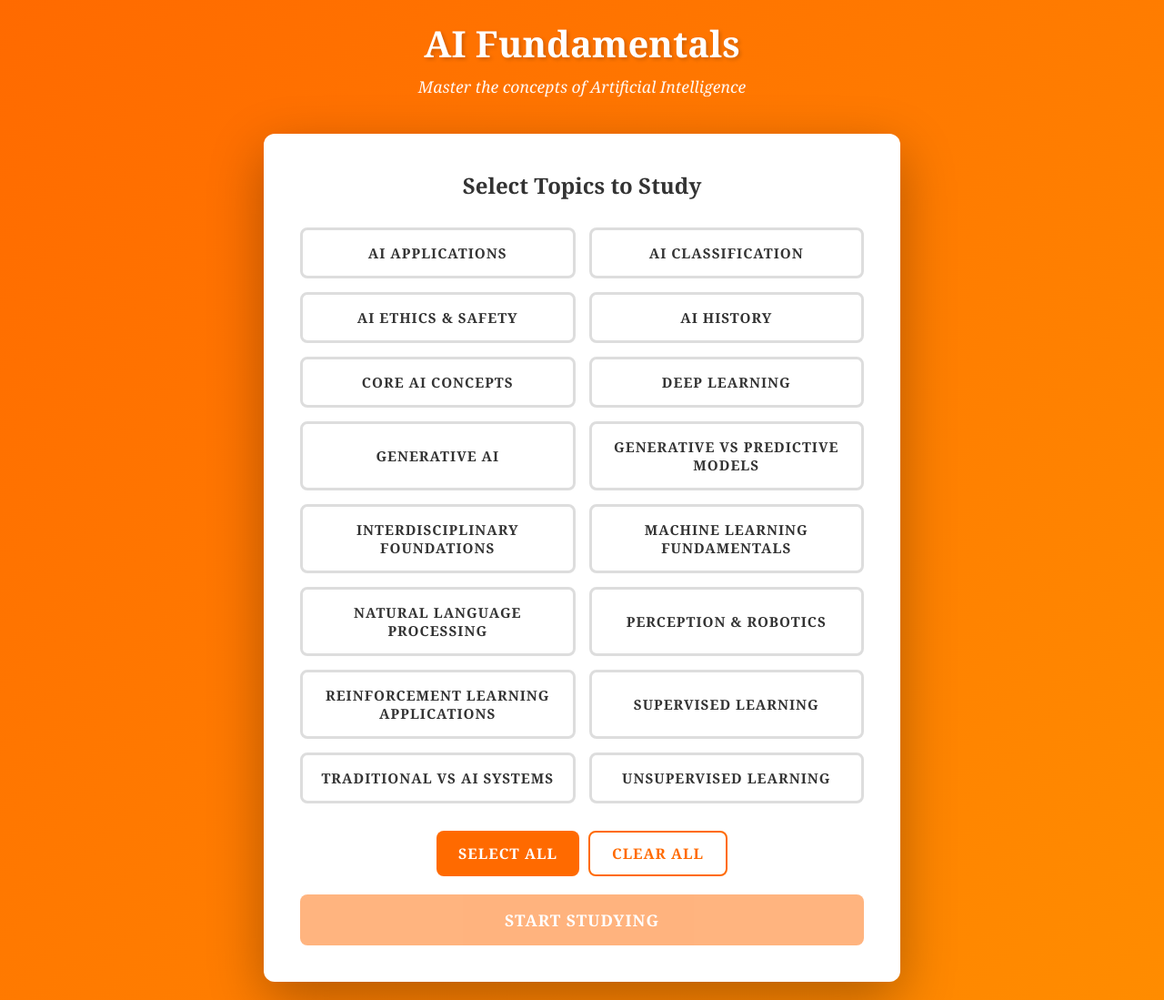
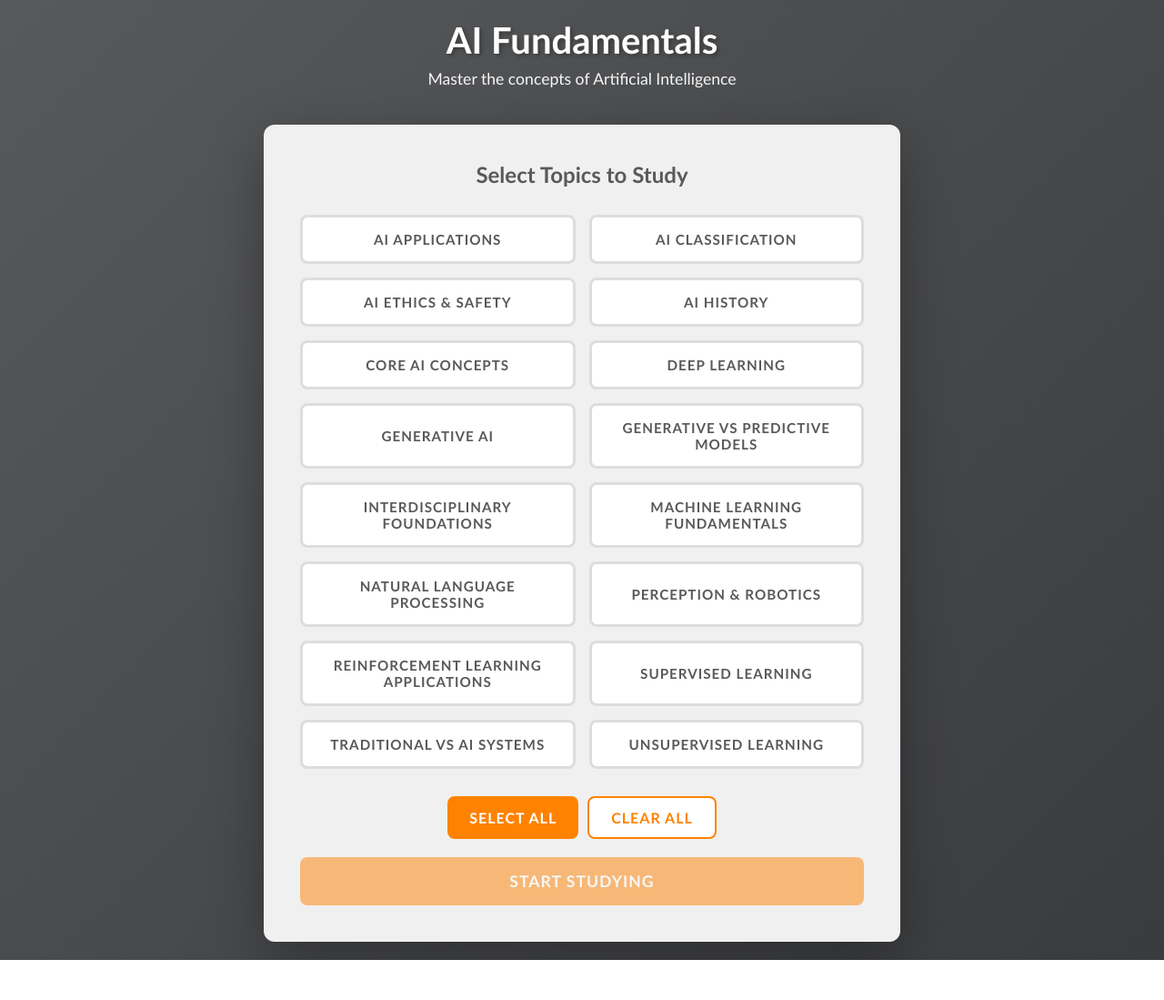
Before and after one commit to NahomKidane/flashcards-ai101, a plain HTML site: page index.html in a window 1280 px wide. Shown: the whole page at 91% size. After the commit the page ends 1055 px from the top, so only its background shows below. Drawn offline with Linux system fonts and the light colour scheme.

Commit message:
Update styles and fonts in index.html

```diff
--- a/index.html
+++ b/index.html
@@ -12,8 +12,8 @@
         }
 
         body {
-            font-family: 'Georgia', serif;
-            background: linear-gradient(135deg, #FF6A00 0%, #FF8C00 100%);
+            font-family: 'Calibri', 'Segoe UI', sans-serif;
+            background: linear-gradient(135deg, #58595B 0%, #3a3b3d 100%);
             min-height: 100vh;
             display: flex;
             align-items: center;
@@ -36,18 +36,20 @@
             font-size: 2.5em;
             font-weight: 700;
             margin-bottom: 8px;
-            text-shadow: 2px 2px 4px rgba(0, 0, 0, 0.2);
+            text-shadow: 2px 2px 4px rgba(0, 0, 0, 0.3);
+            font-family: 'Calibri', 'Segoe UI', sans-serif;
         }
 
         .header p {
             font-size: 1.1em;
             opacity: 0.95;
-            font-style: italic;
+            font-style: normal;
+            font-family: 'Calibri', 'Segoe UI', sans-serif;
         }
 
         /* Topic Selection Screen */
         .topic-selection {
-            background: white;
+            background: #F0F0F0;
             border-radius: 12px;
             padding: 40px;
             box-shadow: 0 20px 60px rgba(0, 0, 0, 0.3);
@@ -59,10 +61,10 @@
 
         .topic-title {
             font-size: 1.5em;
-            color: #333;
+            color: #58595B;
             margin-bottom: 30px;
             text-align: center;
-            font-weight: 600;
+            font-weight: 700;
         }
 
         .topics-grid {
@@ -78,24 +80,24 @@
             background: white;
             border-radius: 8px;
             cursor: pointer;
-            font-family: 'Georgia', serif;
+            font-family: 'Calibri', 'Segoe UI', sans-serif;
             font-size: 0.95em;
             font-weight: 600;
-            color: #333;
+            color: #58595B;
             transition: all 0.3s ease;
             text-align: center;
         }
 
         .topic-btn:hover {
-            border-color: #FF6A00;
+            border-color: #FF8200;
             background: #fff8f0;
             transform: translateY(-2px);
         }
 
         .topic-btn.selected {
-            background: #FF6A00;
+            background: #FF8200;
             color: white;
-            border-color: #FF6A00;
+            border-color: #FF8200;
         }
 
         .topic-controls {
@@ -105,30 +107,30 @@
         }
 
         .btn-select-all {
-            background: #FF6A00;
+            background: #FF8200;
             color: white;
             padding: 12px 24px;
             border: none;
             border-radius: 8px;
             cursor: pointer;
-            font-family: 'Georgia', serif;
+            font-family: 'Calibri', 'Segoe UI', sans-serif;
             font-weight: 600;
             transition: all 0.3s ease;
         }
 
         .btn-select-all:hover {
-            opacity: 0.9;
+            background: #E67E00;
             transform: translateY(-2px);
         }
 
         .btn-clear-all {
             background: white;
-            color: #FF6A00;
+            color: #FF8200;
             padding: 12px 24px;
-            border: 2px solid #FF6A00;
+            border: 2px solid #FF8200;
             border-radius: 8px;
             cursor: pointer;
-            font-family: 'Georgia', serif;
+            font-family: 'Calibri', 'Segoe UI', sans-serif;
             font-weight: 600;
             transition: all 0.3s ease;
         }
@@ -139,13 +141,13 @@
 
         .btn-start {
             width: 100%;
-            background: #FF6A00;
+            background: #FF8200;
             color: white;
             padding: 16px;
             border: none;
             border-radius: 8px;
             cursor: pointer;
-            font-family: 'Georgia', serif;
+            font-family: 'Calibri', 'Segoe UI', sans-serif;
             font-size: 1.1em;
             font-weight: 700;
             margin-top: 20px;
@@ -153,7 +155,7 @@
         }
 
         .btn-start:hover:not(:disabled) {
-            opacity: 0.9;
+            background: #E67E00;
             transform: translateY(-2px);
         }
 
@@ -228,7 +230,7 @@
         }
 
         .card-back {
-            background: linear-gradient(135deg, #FF6A00 0%, #FF8C00 100%);
+            background: linear-gradient(135deg, #FF8200 0%, #E67E00 100%);
             transform: rotateY(180deg);
         }
 
@@ -241,7 +243,7 @@
             text-transform: uppercase;
             letter-spacing: 2px;
             margin-bottom: 20px;
-            font-family: 'Segoe UI', Tahoma, Geneva, Verdana, sans-serif;
+            font-family: 'Calibri', 'Segoe UI', Tahoma, Geneva, Verdana, sans-serif;
             font-weight: 600;
         }
 
@@ -255,7 +257,7 @@
 
         .card-topic {
             font-size: 0.75em;
-            color: #FF6A00;
+            color: #FF8200;
             text-transform: uppercase;
             letter-spacing: 1px;
             margin-bottom: 10px;
@@ -270,7 +272,7 @@
         }
 
         .card-front .card-text {
-            color: #333;
+            color: #58595B;
         }
 
         .card-back .card-text {
@@ -290,7 +292,7 @@
             border: none;
             border-radius: 8px;
             cursor: pointer;
-            font-family: 'Georgia', serif;
+            font-family: 'Calibri', 'Segoe UI', sans-serif;
             font-weight: 600;
             transition: all 0.3s ease;
             text-transform: uppercase;
@@ -318,13 +320,14 @@
 
         .btn-flip {
             background: white;
-            color: #FF6A00;
+            color: #FF8200;
             padding: 12px 36px;
         }
 
         .btn-flip:hover {
             transform: translateY(-2px);
             box-shadow: 0 10px 25px rgba(0, 0, 0, 0.2);
+            background: #F0F0F0;
         }
 
         .btn-back-topics {
@@ -341,7 +344,7 @@
             text-align: center;
             color: rgba(255, 255, 255, 0.9);
             font-size: 0.95em;
-            font-family: 'Segoe UI', Tahoma, Geneva, Verdana, sans-serif;
+            font-family: 'Calibri', 'Segoe UI', sans-serif;
         }
 
         .stats span {
@@ -354,7 +357,7 @@
             color: rgba(255, 255, 255, 0.6);
             font-size: 0.85em;
             margin-top: 20px;
-            font-family: 'Segoe UI', Tahoma, Geneva, Verdana, sans-serif;
+            font-family: 'Calibri', 'Segoe UI', sans-serif;
         }
 
         @media (max-width: 600px) {
```
